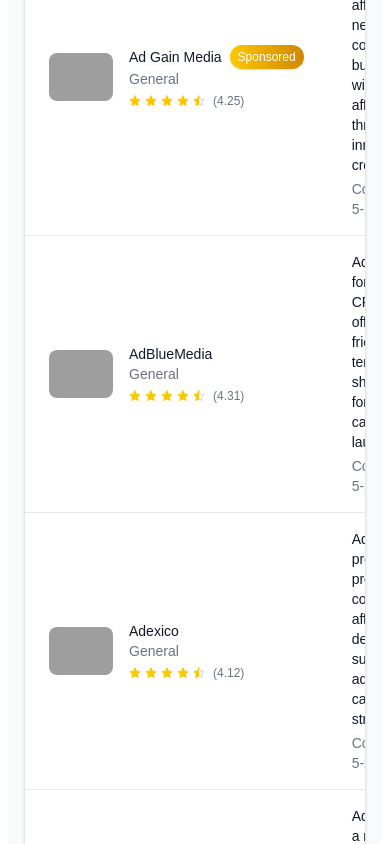
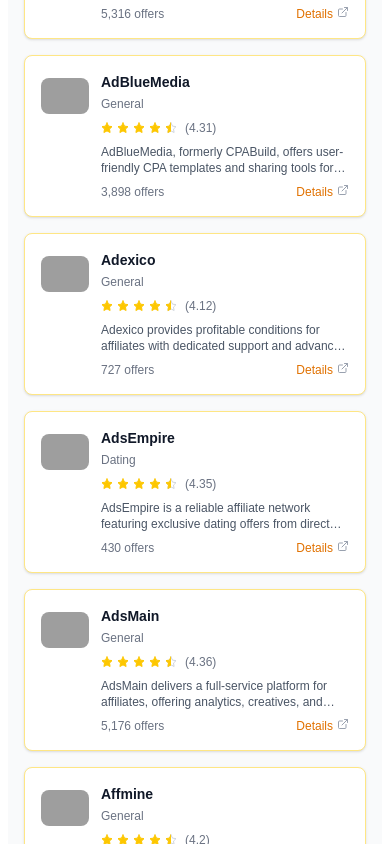
Before and after one commit to tishamishra/affinsight, a Next.js app: page / in a window 390 px wide. Shown: the part 1424-2268 px from the top of the page. Built offline with nearby package versions, Linux system fonts and the light colour scheme; grey boxes are pictures that could not be loaded.

Commit message:
Make network list responsive: list on desktop, grid on mobile

```diff
--- a/src/components/NetworkList.tsx
+++ b/src/components/NetworkList.tsx
@@ -110,9 +110,10 @@
 
   return (
     <div className="space-y-4">
-      <div className="bg-white rounded-lg shadow-sm border border-gray-200 overflow-hidden">
+      {/* Desktop List View */}
+      <div className="hidden lg:block bg-white rounded-lg shadow-sm border border-amber-200 overflow-hidden">
         <div className="overflow-x-auto">
-          <table className="min-w-full divide-y divide-gray-200">
+          <table className="min-w-full divide-y divide-amber-200">
             <thead className="bg-gray-50">
               <tr>
                 <th className="px-6 py-3 text-left text-xs font-medium text-gray-500 uppercase tracking-wider">
@@ -148,7 +149,7 @@
                 </th>
               </tr>
             </thead>
-            <tbody className="bg-white divide-y divide-gray-200">
+            <tbody className="bg-white divide-y divide-amber-200">
               {currentNetworks.map((network) => (
                 <tr key={network.id} className="hover:bg-gray-50 transition-colors">
                   <td className="px-6 py-4 whitespace-nowrap">
@@ -240,9 +241,90 @@
         </div>
       </div>
 
+      {/* Mobile Grid View */}
+      <div className="lg:hidden">
+        <div className="grid grid-cols-1 sm:grid-cols-2 gap-4">
+          {currentNetworks.map((network) => (
+            <div
+              key={network.id}
+              className="bg-white rounded-lg shadow-sm border border-amber-200 p-4 hover:shadow-md transition-all duration-200"
+            >
+              <div className="flex items-start space-x-3">
+                <div className="flex-shrink-0 h-12 w-12 flex items-center justify-center">
+                  {network.logo_url ? (
+                    <img
+                      src={network.logo_url}
+                      alt={`${network.name} logo`}
+                      className="max-w-full max-h-full object-contain rounded-lg"
+                      onError={(e) => {
+                        const target = e.target as HTMLImageElement;
+                        target.style.display = 'none';
+                        const fallback = target.nextElementSibling as HTMLElement;
+                        if (fallback) fallback.style.display = 'flex';
+                      }}
+                    />
+                  ) : null}
+                  {/* Fallback */}
+                  <div
+                    className={`h-12 w-12 bg-amber-100 rounded-lg flex items-center justify-center ${
+                      network.logo_url ? 'hidden' : ''
+                    }`}
+                  >
+                    <span className="text-amber-600 font-semibold text-sm">
+                      {network.name.charAt(0)}
+                    </span>
+                  </div>
+                </div>
+
+                <div className="flex-1 min-w-0">
+                  <div className="flex items-center gap-2 mb-1">
+                    <h3 className="text-sm font-semibold text-gray-900 truncate">
+                      {network.name}
+                    </h3>
+                    {network.name === "Ad Gain Media" && (
+                      <span className="inline-flex items-center px-1.5 py-0.5 rounded-full text-xs font-medium bg-gradient-to-r from-yellow-400 to-yellow-600 text-white">
+                        Sponsored
+                      </span>
+                    )}
+                  </div>
+                  <p className="text-xs text-gray-500 mb-2">{network.category}</p>
+                  <div className="mb-2">
+                    <StarRating rating={network.rating} />
+                  </div>
+                  <div className="text-xs text-gray-600 mb-2 line-clamp-2">
+                    {network.description}
+                  </div>
+                  <div className="flex items-center justify-between">
+                    <div className="text-xs text-gray-500">
+                      {network.offers_count?.toLocaleString() || "N/A"} offers
+                    </div>
+                    <div className="flex space-x-1">
+                      <Link
+                        href={`/network/${network.id}`}
+                        className="text-xs text-amber-600 hover:text-amber-800 font-medium"
+                      >
+                        Details
+                      </Link>
+                      <a
+                        href={network.website}
+                        target="_blank"
+                        rel="noopener noreferrer"
+                        className="text-gray-400 hover:text-gray-600"
+                      >
+                        <FiExternalLink className="w-3 h-3" />
+                      </a>
+                    </div>
+                  </div>
+                </div>
+              </div>
+            </div>
+          ))}
+        </div>
+      </div>
+
       {/* Pagination */}
       {totalPages > 1 && (
-        <div className="flex items-center justify-between bg-white px-4 py-3 border border-gray-200 rounded-lg">
+        <div className="flex items-center justify-between bg-white px-4 py-3 border border-amber-200 rounded-lg">
           <div className="flex-1 flex justify-between sm:hidden">
             <button
               onClick={() => setCurrentPage(currentPage - 1)}
```
Lines whose indentation alone changed are shown as unchanged.
